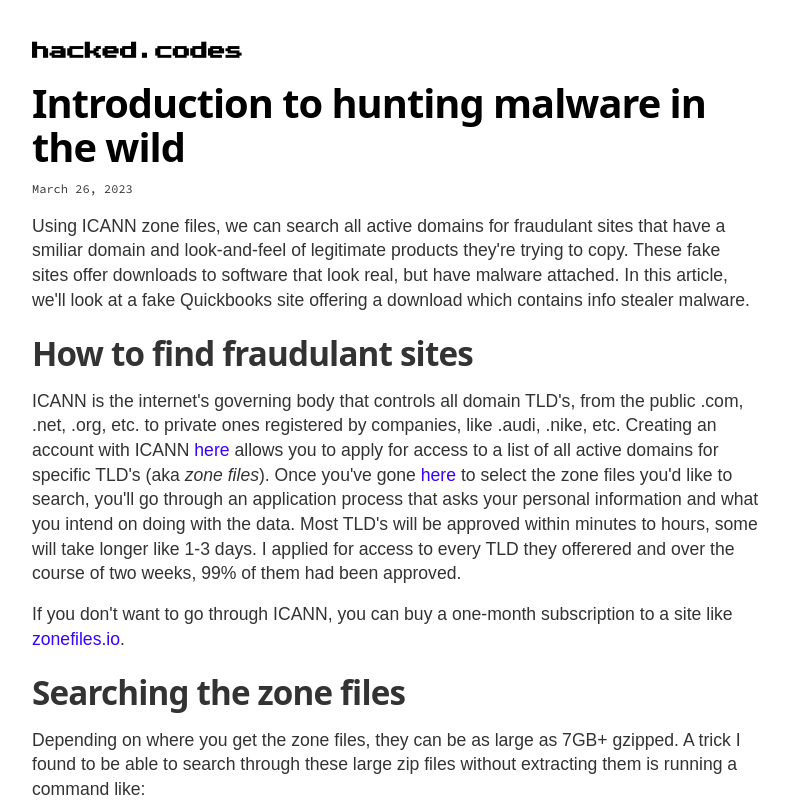
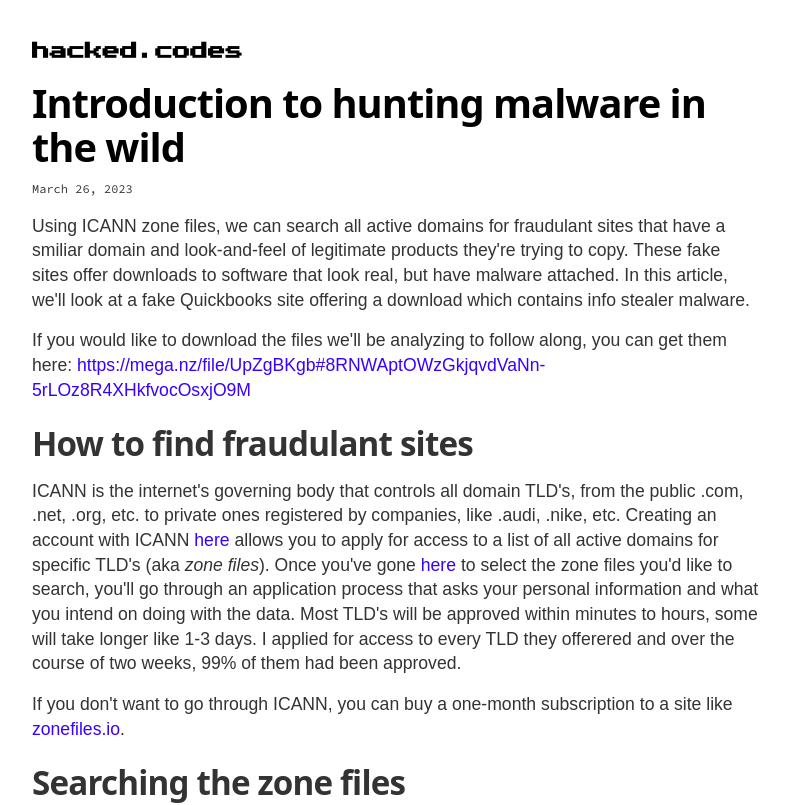
Before and after one commit to joshterrill/hacked.codes, a Gatsby site: page /2023/introduction-hunting-malware-in-the-wild/ in a window 1280 px wide. Shown: the top 805 px of the page, without its empty margins (244-1033 px from the left). Built offline with nearby package versions, Linux system fonts and the light colour scheme; Gatsby itself is replaced by a stand-in of ours; some packages are replaced by stand-ins of ours.

Commit message:
added download link for binaries

```diff
--- a/content/blog/2023/introduction-hunting-malware-in-the-wild/index.md
+++ b/content/blog/2023/introduction-hunting-malware-in-the-wild/index.md
@@ -7,6 +7,8 @@ published: true
 ---
 
 Using ICANN zone files, we can search all active domains for fraudulant sites that have a smiliar domain and look-and-feel of legitimate products they're trying to copy. These fake sites offer downloads to software that look real, but have malware attached. In this article, we'll look at a fake Quickbooks site offering a download which contains info stealer malware.
+
+If you would like to download the files we'll be analyzing to follow along, you can get them here: https://mega.nz/file/UpZgBKgb#8RNWAptOWzGkjqvdVaNn-5rLOz8R4XHkfvocOsxjO9M
 
 # How to find fraudulant sites
 
```
